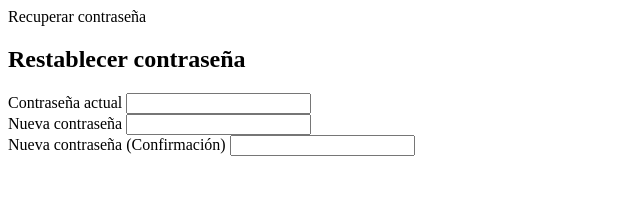
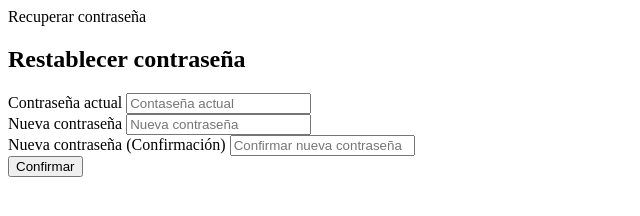
Before and after one commit to MartinMeza22/PW1, a plain HTML site: page index (2).HTML in a window 1280 px wide. Shown: the whole page, without its empty margins (0-640 px from the left). Drawn offline with Linux system fonts and the light colour scheme.

Commit message:
Update index (2).HTML

```diff
--- a/index (2).HTML
+++ b/index (2).HTML
@@ -10,18 +10,20 @@
 <main>
     <label for= "Vista de recuperación de contraseña">
         Contraseña actual
-        <input type="text" name = "Recuperación de contraseña" id ="Contraseña actual">
+        <input type="text" name = "Recuperación de contraseña" id ="Contraseña actual" placeholder="Contaseña actual" required>
     </label>
     <br>
     <label>
         Nueva contraseña
-        <input type="text" name = "Recuperación de contraseña" id ="Nueva contraseña">
+        <input type="text" name = "Recuperación de contraseña" id ="Nueva contraseña" placeholder="Nueva contraseña" required>
     </label>
     <br>
     <label>
         Nueva contraseña (Confirmación)
-        <input type="text" name = "Recuperación de contraseña" id ="Cofirmación de nueva contraseña">
+        <input type="text" name = "Recuperación de contraseña" id ="Cofirmación de nueva contraseña"placeholder="Confirmar nueva contraseña"required>
     </label>
+    <br>
+    <button>Confirmar<a href="#./indexMuchachos.vistaDeRecuperaciónDeContraseña"></a></button>
 </main>
 </body>
 
```
